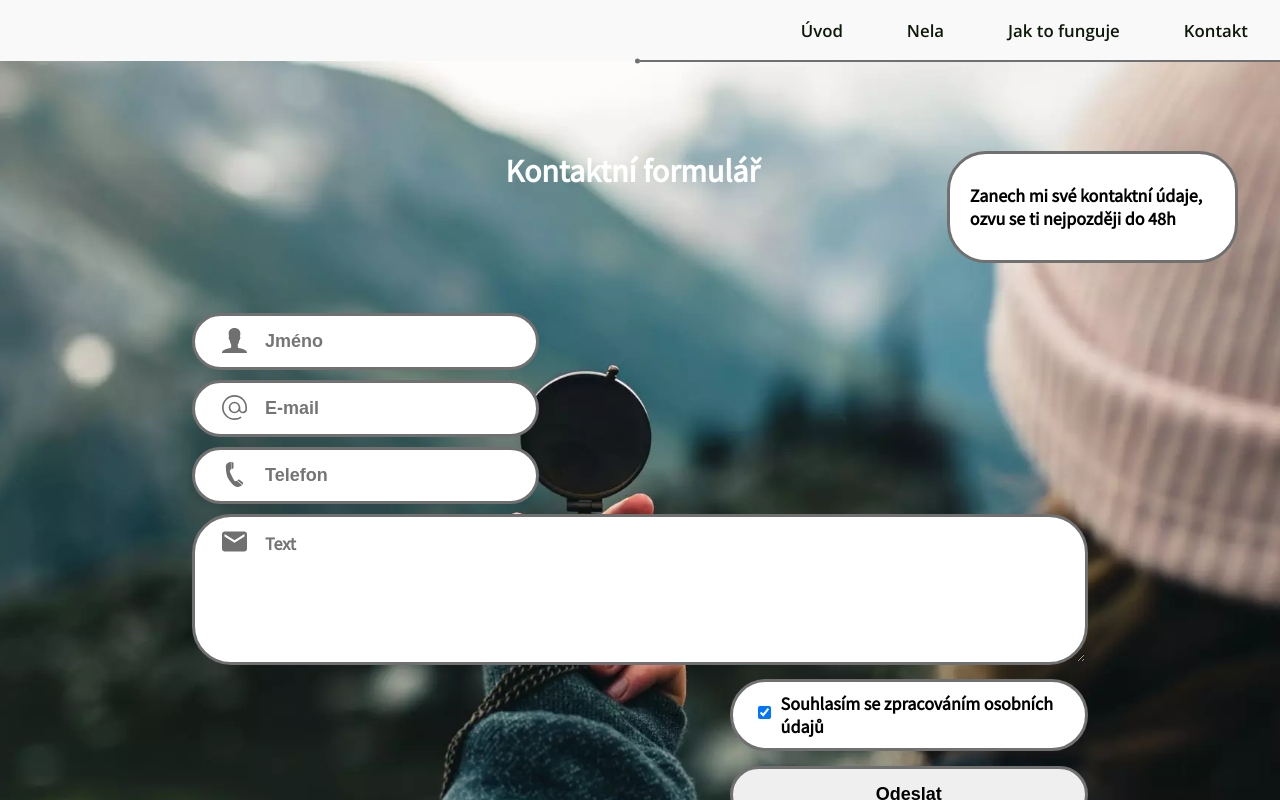
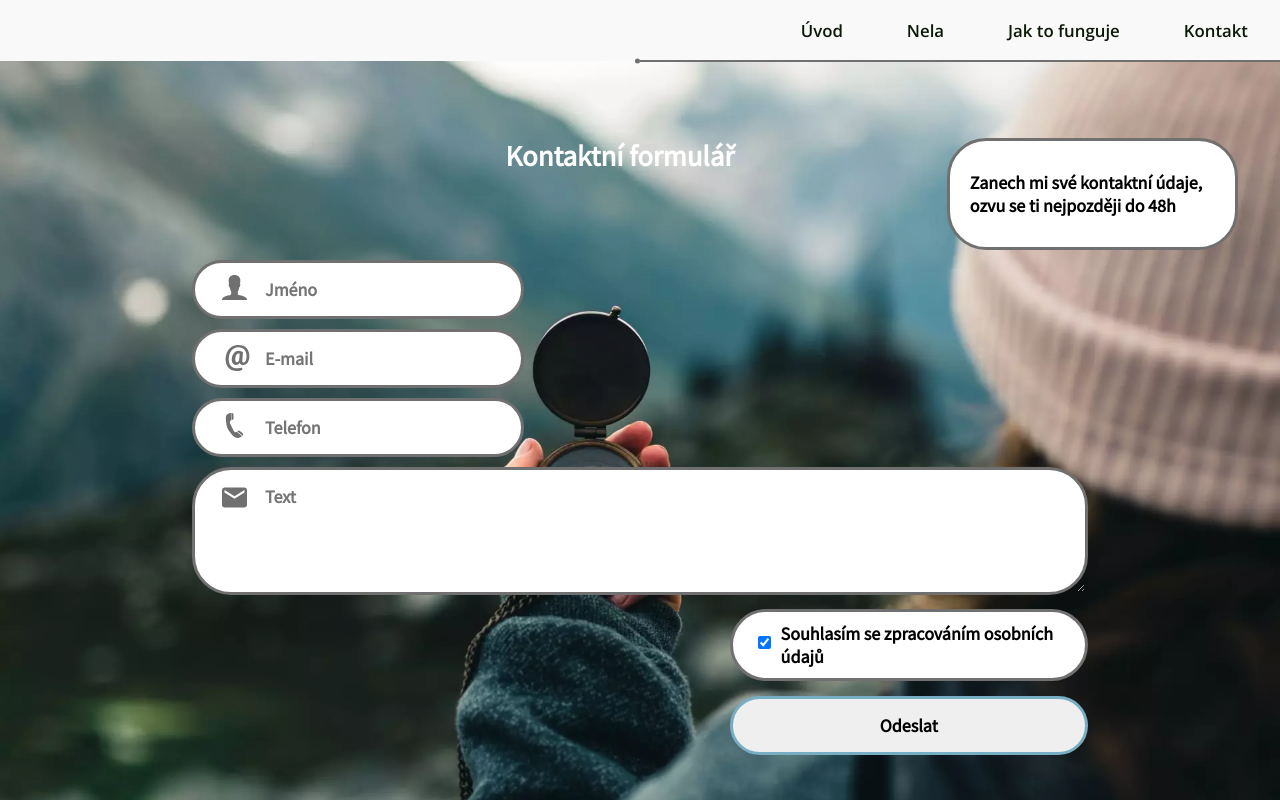
Before and after one commit to NelliaS/personal-webpage, a Next.js app: page /kontaktni-formular in a window 1280 px wide. Shown: the top 800 px of the page. Built offline with nearby package versions, Linux system fonts and the light colour scheme; no server answers.

Commit message:
Bugfix from discord

```diff
--- a/src/components/Button.tsx
+++ b/src/components/Button.tsx
@@ -18,7 +18,7 @@ const Button = ({value, type='default', buttonType='button', extraClasses} : But
     type={buttonType}
     className={`${type === 'primary'
     ? `${styles.gray_radius_shape} ${buttonStyles.btn_primary}`
-    : type === 'secondary' ? styles.btn_secondary
+    : type === 'secondary' ? `${styles.gray_radius_shape} ${buttonStyles.btn_primary} ${buttonStyles.btn_secondary}`
     : styles.btn_default} ${extraClasses}`}>
       {value}
     </button>
--- a/src/components/FormInput.tsx
+++ b/src/components/FormInput.tsx
@@ -63,7 +63,9 @@ const FormInput = (props: Props): JSX.Element => {
             }
             {props.inputImage &&
             <span className={styles.form_input_icon}>
-                <img src={props.inputImage?.icon} color={ICON_COLOR} width={FORM_ICON_SIZE} height={FORM_ICON_SIZE} />
+                <img src={props.inputImage?.icon}
+                color={ICON_COLOR} width={FORM_ICON_SIZE} height={FORM_ICON_SIZE}
+                className={`icon_${props.inputImage.name}`} />
             </span>
             }
             {inputElement}
--- a/src/hooks/useInputChange.ts
+++ b/src/hooks/useInputChange.ts
@@ -20,7 +20,7 @@ export const useInputChange = (initialValue:any) => {
     })
   }
 
-  const handleSubmit = async (e: React.FormEvent<HTMLFormElement>, onSubmit: ((_: FormData) => Promise<ReactText>)) => {
+  const handleSubmit = async (e: React.FormEvent<HTMLFormElement>, onSubmit: ((_: FormData) => Promise<ReactText | undefined>)) => {
     if (e) {
         e.preventDefault()
         onSubmit({...inputValue})
--- a/src/pages/kontaktni-formular.tsx
+++ b/src/pages/kontaktni-formular.tsx
@@ -6,10 +6,11 @@ import utilityStyles from "../styles/Utilities.module.css";
 import {useInputChange} from '../hooks/useInputChange'
 import Button from '../components/Button';
 import CreateContactAPI from './api/createContact';
-import { useEffect, useState } from 'react';
+import { ErrorInfo, useEffect, useState } from 'react';
 import { ValidateEmail, ValidatePhoneNumber } from '../utils/Validators';
 import {toast} from 'react-toastify';
 import 'react-toastify/dist/ReactToastify.css';
+import { AxiosError } from 'axios';
 
 export type FormData = {
   name: string,
@@ -73,6 +74,7 @@ const ContactForm = ():JSX.Element => {
     const { handleInputChange, clearValues, handleSubmit, inputValue } = useInputChange({...initialValue});
 
     const onSubmit = async (formData: FormData) => {
+      try {
         const {status} = await CreateContactAPI.createContact(
           formData.name,
           new Date(),
@@ -91,8 +93,12 @@ const ContactForm = ():JSX.Element => {
           clearValues()
           return toast.success('Úspěšně odesláno. Brzy tě kontaktuji.', {position: toast.POSITION.BOTTOM_LEFT})
         }
-
+      } catch (e) {
         return toast.info('Obecná chyba. Zkuste to prosím později.', {position: toast.POSITION.BOTTOM_LEFT})
+      }
+      finally {
+        return
+      }
     }
 
     const [emailError, setEmailError] = useState("")
@@ -118,7 +124,7 @@ const ContactForm = ():JSX.Element => {
       }
     }, [phone, onSubmit])
 
-    console.log("inputValue", inputValue)
+
     return (
     <div className={styles.outer_wrapper}>
       <ContactContainer>
@@ -180,7 +186,7 @@ const ContactForm = ():JSX.Element => {
                 'onChange' : handleInputChange,
                 'aria-required': contactFormInputData.message.required,
                 'placeholder' : contactFormInputData.message.placeholder,
-                'rows' : 5,
+                'rows' : 4,
                 'value' : inputValue.message
             }}
             inputImage={contactFormInputData.message}
@@ -199,7 +205,7 @@ const ContactForm = ():JSX.Element => {
             />
             <label htmlFor="styled-checkbox">Souhlasím se zpracováním osobních údajů</label>
           </div>
-          <Button value="Odeslat" type='primary' buttonType='submit' />
+          <Button value="Odeslat" type='secondary' buttonType='submit' />
         </div>
         </form>
         </div>
--- a/src/styles/Button.module.css
+++ b/src/styles/Button.module.css
@@ -1,5 +1,10 @@
 .btn_primary {
-    padding: 15px 65px;
+    padding: 15px 85px;
+    font-family: var(--font-family-main);
+}
+
+.btn_secondary {
+    border: 3px solid #77aec3;
 }
 
 .btn_primary:hover {
--- a/src/styles/Contact.module.css
+++ b/src/styles/Contact.module.css
@@ -3,8 +3,9 @@
     min-height: calc(100vh - 170px);
     position: relative;
     background-image: url('../../public/images/contact_bg.webp');
-    background-position: center center;
+    background-position: 50% 50%;
     background-size: cover;
+    font-family: var(--font-family-main);
 }
 
 .outer_wrapper {
@@ -26,7 +27,7 @@
     flex-direction: column;
     min-height: 400px;
     text-align: center;
-    padding-top: 7%;
+    padding-top: 6%;
     width: 100%;
     padding: 30px 30px;
 }
@@ -36,13 +37,20 @@
         max-width: 1600px;
         padding-left: 15%;
         padding-right: 15%;
-        padding-bottom: 130px;
-        padding-top: 7%;
+        padding-bottom: 50px;
+        padding-top: 6%;
+    }
+}
+
+@media screen and (min-width: 1920px) {
+    .form_wrapper {
+        max-width: 100%;
+        min-width: 1600px;
     }
 }
 
 .form_wrapper form {
-    margin-top: 50px;
+    margin-top: 10px;
     align-self: flex-start;
     width: 100%;
     text-align: left;
@@ -67,6 +75,7 @@
     background-color: #ffffff;
     text-align: left;
     margin-top: 30px;
+    font-family: var(--font-family-main);
 }
 
 @media screen and (min-width: 768px) {
--- a/src/styles/Title.module.css
+++ b/src/styles/Title.module.css
@@ -6,6 +6,6 @@
 
 @media screen and (min-width: 768px) {
     .main_title {
-        font-size: 2rem;
+        font-size: 1.8rem;
     }
  }
--- a/src/styles/globals.css
+++ b/src/styles/globals.css
@@ -54,7 +54,8 @@
 
 html,
 body,
-textarea {
+textarea,
+input {
   padding: 0;
   margin: 0;
   font-family: var(--font-family-main);
@@ -80,12 +81,23 @@ p, li {
 
 footer {
   background-color: var(--color-primary);
-  margin-top: 20px;
+  /* margin-top: 20px; */
   padding: 20px;
 }
 
 button, a {
   cursor: pointer;
+}
+
+.icon_email {
+  width: 35px;
+  height: 35px;
+  margin-top: -8px;
+  margin-left: -2px;
+}
+
+.icon_message {
+  margin-top: 2.5px;
 }
 
 
--- a/src/utils/Validators.ts
+++ b/src/utils/Validators.ts
@@ -4,6 +4,6 @@ export const ValidateEmail = (email: string) => {
 }
 
 export const ValidatePhoneNumber = (phoneNumber: string) => {
-   const reg =  /^((\+42[0-1])|0)? ?[0-9]{3} ?[0-9]{3} ?[0-9]{3}$/;
+   const reg =  /^((\+|00)42[0-1])+ ?[0-9]{3} ?[0-9]{3} ?[0-9]{3}$/;
    return reg.test(phoneNumber)
 }
```
Also changed, not shown: public/images/icons/at.svg. Lines whose indentation alone changed are shown as unchanged.
